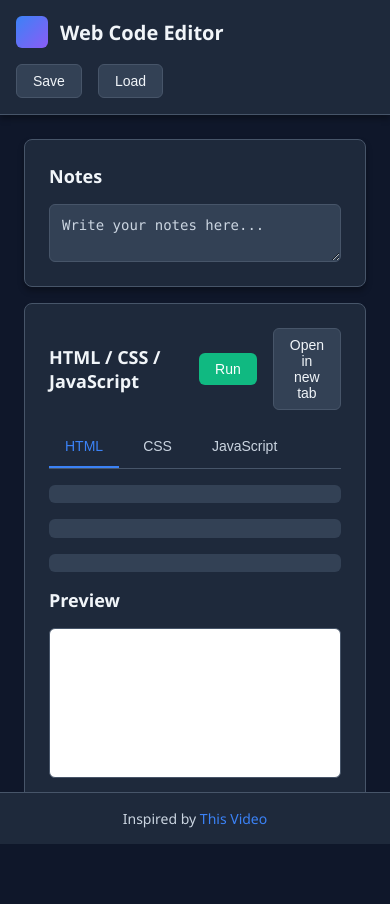
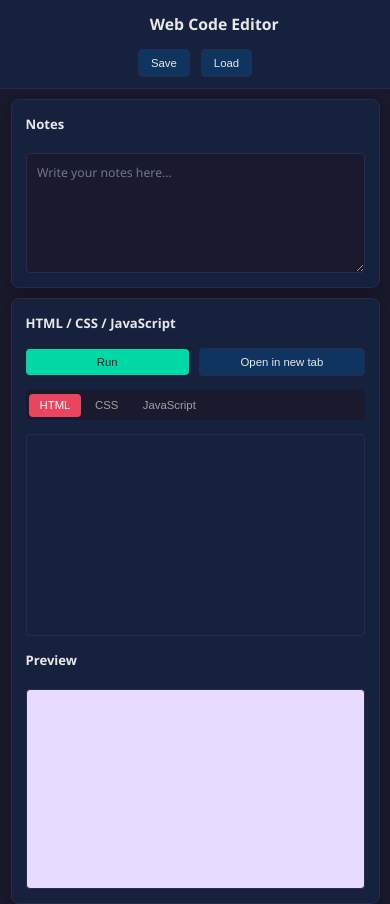
Before and after one commit to junaid-h0ssain/web-code-editor, a website built with Vite: page index.html in a window 390 px wide. Shown: the top 904 px of the page. Before the commit the page ends 844 px from the top, so only its background shows below. Built offline with nearby package versions, Linux system fonts and the light colour scheme.

Commit message:
css changes with opus 4.5 (bad)

```diff
--- a/src/style.css
+++ b/src/style.css
@@ -1,45 +1,62 @@
-* {
+/* ===== CSS Variables ===== */
+:root {
+  --bg-primary: #1a1a2e;
+  --bg-secondary: #16213e;
+  --bg-card: #0f3460;
+  --bg-input: #1a1a2e;
+  --text-primary: #e8e8e8;
+  --text-secondary: #a0a0a0;
+  --text-muted: #6c7a89;
+  --accent: #e94560;
+  --accent-hover: #ff6b6b;
+  --success: #00d9a5;
+  --success-hover: #00f5b8;
+  --warning: #ffc107;
+  --warning-hover: #ffca2c;
+  --border-color: #2a2a4a;
+  --shadow: 0 4px 20px rgba(0, 0, 0, 0.3);
+  --radius: 8px;
+  --radius-sm: 4px;
+  --transition: 0.2s ease;
+}
+
+/* ===== Reset & Base ===== */
+*,
+*::before,
+*::after {
+  box-sizing: border-box;
   margin: 0;
   padding: 0;
-  box-sizing: border-box;
 }
 
-:root {
-  --primary-color: #3b82f6;
-  --primary-dark: #1e40af;
-  --success-color: #10b981;
-  --warning-color: #f59e0b;
-  --danger-color: #ef4444;
-  --bg-primary: #0f172a;
-  --bg-secondary: #1e293b;
-  --bg-tertiary: #334155;
-  --text-primary: #f1f5f9;
-  --text-secondary: #cbd5e1;
-  --border-color: #475569;
-  --shadow: 0 4px 6px rgba(0, 0, 0, 0.3);
+html {
+  font-size: 16px;
+  scroll-behavior: smooth;
 }
 
 body {
   font-family: 'Segoe UI', Tahoma, Geneva, Verdana, sans-serif;
-  background-color: var(--bg-primary);
+  background: var(--bg-primary);
   color: var(--text-primary);
+  line-height: 1.6;
+  min-height: 100vh;
   display: flex;
   flex-direction: column;
-  height: 100vh;
-  overflow: hidden;
 }
 
-/* Layout Classes */
+/* ===== Utility Classes ===== */
 .container {
-  display: flex;
-  gap: 1rem;
-  align-items: center;
+  max-width: 1400px;
+  width: 100%;
+  margin: 0 auto;
+  padding: 0 1rem;
 }
 
 .row {
   display: flex;
-  gap: 1rem;
   align-items: center;
+  gap: 0.75rem;
+  flex-wrap: wrap;
 }
 
 .stack {
@@ -48,18 +65,25 @@ body {
   gap: 1rem;
 }
 
-/* Header */
+.muted {
+  color: var(--text-muted);
+  font-size: 0.875rem;
+}
+
+/* ===== Header ===== */
 header {
-  background-color: var(--bg-secondary);
+  background: var(--bg-secondary);
   border-bottom: 1px solid var(--border-color);
-  padding: 1rem;
-  box-shadow: var(--shadow);
-  flex-shrink: 0;
+  padding: 1rem 0;
+  position: sticky;
+  top: 0;
+  z-index: 100;
 }
 
 header .container {
+  display: flex;
   justify-content: space-between;
-  max-width: 100%;
+  align-items: center;
 }
 
 .brand {
@@ -68,271 +92,263 @@ header .container {
   gap: 0.75rem;
 }
 
-.logo {
-  width: 32px;
-  height: 32px;
-  background: linear-gradient(135deg, var(--primary-color), #8b5cf6);
-  border-radius: 6px;
+.brand .logo {
+  width: 36px;
+  height: 36px;
+  border-radius: var(--radius-sm);
 }
 
-.title {
+.brand .title {
   font-size: 1.25rem;
-  font-weight: 600;
-}
-
-/* Main Layout */
-main {
-  display: flex;
-  gap: 1.5rem;
-  flex: 1;
-  overflow: hidden;
-  padding: 1.5rem;
-}
-
-/* Cards and Panels */
-.card {
-  background-color: var(--bg-secondary);
-  border: 1px solid var(--border-color);
-  border-radius: 8px;
-  padding: 1.5rem;
-  box-shadow: var(--shadow);
-}
-
-.panel {
-  display: flex;
-  flex-direction: column;
-  gap: 1rem;
-}
-
-aside {
-  width: 250px;
-  flex-shrink: 0;
-  overflow-y: auto;
-}
-
-#web-only {
-  flex: 1;
-  overflow: hidden;
-}
-
-/* Headings */
-h2 {
-  font-size: 1.125rem;
   font-weight: 600;
   color: var(--text-primary);
 }
 
-h3 {
-  font-size: 0.95rem;
-  font-weight: 500;
-  color: var(--text-secondary);
-}
-
-/* Buttons */
+/* ===== Buttons ===== */
 .btn {
+  display: inline-flex;
+  align-items: center;
+  justify-content: center;
+  gap: 0.5rem;
   padding: 0.5rem 1rem;
-  border: none;
-  border-radius: 6px;
   font-size: 0.875rem;
   font-weight: 500;
+  border: none;
+  border-radius: var(--radius-sm);
   cursor: pointer;
-  transition: all 0.2s ease;
-  display: flex;
-  align-items: center;
-  gap: 0.5rem;
-}
-
-.btn:hover {
-  transform: translateY(-2px);
-  box-shadow: 0 6px 12px rgba(0, 0, 0, 0.4);
-}
-
-.btn:active {
-  transform: translateY(0);
+  transition: all var(--transition);
+  white-space: nowrap;
 }
 
 .btn.secondary {
-  background-color: var(--bg-tertiary);
+  background: var(--bg-card);
   color: var(--text-primary);
   border: 1px solid var(--border-color);
 }
 
 .btn.secondary:hover {
-  background-color: var(--border-color);
+  background: var(--border-color);
+  border-color: var(--text-muted);
 }
 
 .btn.ok {
-  background-color: var(--success-color);
-  color: white;
+  background: var(--success);
+  color: var(--bg-primary);
 }
 
 .btn.ok:hover {
-  background-color: #059669;
+  background: var(--success-hover);
 }
 
 .btn.warn {
-  background-color: var(--warning-color);
-  color: white;
+  background: var(--warning);
+  color: var(--bg-primary);
 }
 
 .btn.warn:hover {
-  background-color: #d97706;
+  background: var(--warning-hover);
 }
 
-/* Tabs */
+.btn:focus-visible {
+  outline: 2px solid var(--accent);
+  outline-offset: 2px;
+}
+
+/* ===== Main Layout ===== */
+main {
+  display: grid;
+  grid-template-columns: 280px 1fr 320px;
+  gap: 1.5rem;
+  padding: 1.5rem;
+  flex: 1;
+  max-width: 1600px;
+  margin: 0 auto;
+  width: 100%;
+}
+
+/* ===== Cards & Panels ===== */
+.card {
+  background: var(--bg-secondary);
+  border: 1px solid var(--border-color);
+  border-radius: var(--radius);
+  box-shadow: var(--shadow);
+}
+
+.panel {
+  padding: 1.25rem;
+}
+
+/* ===== Headings ===== */
+h2 {
+  font-size: 1rem;
+  font-weight: 600;
+  color: var(--text-primary);
+  margin-bottom: 0.25rem;
+}
+
+h3 {
+  font-size: 0.875rem;
+  font-weight: 600;
+  color: var(--text-secondary);
+  margin-top: 0.5rem;
+}
+
+/* ===== Notes Aside ===== */
+aside .text,
+#notes {
+  flex: 1;
+  min-height: 200px;
+  background: var(--bg-input);
+  border: 1px solid var(--border-color);
+  border-radius: var(--radius-sm);
+  padding: 0.75rem;
+  color: var(--text-primary);
+  font-family: inherit;
+  font-size: 0.875rem;
+  resize: vertical;
+  transition: border-color var(--transition);
+}
+
+#notes:focus {
+  outline: none;
+  border-color: var(--accent);
+}
+
+#notes::placeholder {
+  color: var(--text-muted);
+}
+
+/* ===== Tabs ===== */
 .tabs {
   display: flex;
-  gap: 0.5rem;
-  border-bottom: 1px solid var(--border-color);
+  gap: 0.25rem;
+  background: var(--bg-input);
+  padding: 0.25rem;
+  border-radius: var(--radius-sm);
+  width: fit-content;
 }
 
 .tab {
-  padding: 0.75rem 1rem;
-  background: none;
+  padding: 0.5rem 1rem;
+  font-size: 0.875rem;
+  font-weight: 500;
+  color: var(--text-secondary);
+  background: transparent;
   border: none;
-  border-bottom: 2px solid transparent;
-  color: var(--text-secondary);
+  border-radius: var(--radius-sm);
   cursor: pointer;
-  font-size: 0.875rem;
-  transition: all 0.2s ease;
+  transition: all var(--transition);
 }
 
 .tab:hover {
   color: var(--text-primary);
+  background: var(--border-color);
 }
 
 .tab.active {
-  color: var(--primary-color);
-  border-bottom-color: var(--primary-color);
+  background: var(--accent);
+  color: white;
 }
 
-/* Editor Wrapper */
+.tab:focus-visible {
+  outline: 2px solid var(--accent);
+  outline-offset: 2px;
+}
+
+/* ===== Editor Section ===== */
+#webEditors {
+  min-height: 500px;
+}
+
+#webEditors > .row {
+  justify-content: space-between;
+}
+
 .editor-wrap {
-  display: flex;
   flex: 1;
+  min-height: 250px;
+  border-radius: var(--radius-sm);
   overflow: hidden;
-  border-radius: 6px;
+  border: 1px solid var(--border-color);
+}
+
+.editor-wrap[hidden] {
+  display: none;
 }
 
 .editor {
-  flex: 1;
-  overflow: auto;
-  background-color: var(--bg-tertiary);
-  padding: 1rem;
-  font-family: 'Monaco', 'Courier New', monospace;
-  font-size: 0.875rem;
-  line-height: 1.5;
+  width: 100%;
+  height: 100%;
+  min-height: 250px;
 }
 
-/* Web Editors Section */
-#webEditors {
+/* ===== Preview ===== */
+.preview {
+  width: 100%;
+  min-height: 300px;
+  background: #e7dcff;
+  border: 1px solid var(--border-color);
+  border-radius: var(--radius-sm);
+}
+
+/* ===== Output Panel ===== */
+.output {
+  flex: 1;
+  min-height: 150px;
+  max-height: 400px;
+  overflow-y: auto;
+  background: var(--bg-input);
+  border: 1px solid var(--border-color);
+  border-radius: var(--radius-sm);
+  padding: 0.75rem;
+  font-family: 'Consolas', 'Monaco', monospace;
+  font-size: 0.8125rem;
+  color: var(--success);
+  white-space: pre-wrap;
+  word-break: break-word;
+}
+
+aside ul {
+  padding-left: 1.25rem;
   display: flex;
   flex-direction: column;
-  gap: 1rem;
-  overflow: hidden;
-  height: 100%;
+  gap: 0.25rem;
 }
 
-#webEditors > .row:first-child {
-  justify-content: space-between;
+aside ul li {
+  font-size: 0.8125rem;
 }
 
-/* Preview */
-.preview {
-  width: 100%;
-  height: 300px;
-  border: 1px solid var(--border-color);
-  border-radius: 6px;
-  background-color: white;
-  flex-shrink: 0;
-}
-
-/* Textarea */
-textarea.text {
-  width: 100%;
-  padding: 0.75rem;
-  background-color: var(--bg-tertiary);
-  color: var(--text-primary);
-  border: 1px solid var(--border-color);
-  border-radius: 6px;
-  font-family: 'Monaco', 'Courier New', monospace;
+/* ===== Footer ===== */
+.footer {
+  text-align: center;
+  padding: 1rem;
+  color: var(--text-muted);
   font-size: 0.875rem;
-  resize: vertical;
-  flex: 1;
-  overflow-y: auto;
-}
-
-textarea.text::placeholder {
-  color: var(--text-secondary);
-}
-
-textarea.text:focus {
-  outline: none;
-  border-color: var(--primary-color);
-  box-shadow: 0 0 0 3px rgba(59, 130, 246, 0.1);
-}
-
-/* Output */
-#output {
-  background-color: var(--bg-tertiary);
-  border: 1px solid var(--border-color);
-  border-radius: 6px;
-  padding: 1rem;
-  min-height: 150px;
-  max-height: 300px;
-  overflow-y: auto;
-  font-family: 'Monaco', 'Courier New', monospace;
-  font-size: 0.875rem;
-  line-height: 1.5;
-}
-
-.output:empty::before {
-  content: 'Output will appear here...';
-  color: var(--text-secondary);
-}
-
-/* Notes */
-ul.muted {
-  list-style-position: inside;
-  color: var(--text-secondary);
-  font-size: 0.875rem;
-  line-height: 1.6;
-}
-
-ul.muted li {
-  margin-bottom: 0.5rem;
-}
-
-/* Footer */
-.footer {
-  background-color: var(--bg-secondary);
   border-top: 1px solid var(--border-color);
-  padding: 1rem;
-  text-align: center;
-  font-size: 0.875rem;
-  color: var(--text-secondary);
-  flex-shrink: 0;
+  background: var(--bg-secondary);
 }
 
 .footer a {
-  color: var(--primary-color);
+  color: var(--accent);
   text-decoration: none;
-  transition: color 0.2s ease;
+  transition: color var(--transition);
 }
 
 .footer a:hover {
-  color: #8b5cf6;
+  color: var(--accent-hover);
   text-decoration: underline;
 }
 
-/* Scrollbar Styling */
+/* ===== Scrollbar ===== */
 ::-webkit-scrollbar {
   width: 8px;
   height: 8px;
 }
 
 ::-webkit-scrollbar-track {
-  background: var(--bg-secondary);
+  background: var(--bg-input);
+  border-radius: 4px;
 }
 
 ::-webkit-scrollbar-thumb {
@@ -341,71 +357,181 @@ ul.muted li {
 }
 
 ::-webkit-scrollbar-thumb:hover {
-  background: var(--text-secondary);
+  background: var(--text-muted);
 }
 
-/* Responsive Design */
-@media (max-width: 1024px) {
+/* ===== Responsive - Tablet ===== */
+@media (max-width: 1200px) {
   main {
-    flex-direction: column;
+    grid-template-columns: 1fr 1fr;
+    grid-template-rows: auto auto auto;
+  }
+
+  main > aside:first-of-type {
+    grid-column: 1;
+    grid-row: 1;
+  }
+
+  main > section {
+    grid-column: 1 / -1;
+    grid-row: 2;
+  }
+
+  main > aside:last-of-type {
+    grid-column: 2;
+    grid-row: 1;
+  }
+}
+
+@media (max-width: 900px) {
+  main {
+    grid-template-columns: 1fr;
+    padding: 1rem;
     gap: 1rem;
   }
 
-  aside {
-    width: 100%;
-    max-height: 200px;
+  main > aside:first-of-type {
+    grid-column: 1;
+    grid-row: 1;
   }
 
-  #web-only {
-    min-height: 500px;
+  main > section {
+    grid-column: 1;
+    grid-row: 2;
+  }
+
+  main > aside:last-of-type {
+    grid-column: 1;
+    grid-row: 3;
+  }
+
+  #notes {
+    min-height: 120px;
+  }
+}
+
+/* ===== Responsive - Mobile ===== */
+@media (max-width: 600px) {
+  html {
+    font-size: 14px;
+  }
+
+  header {
+    padding: 0.75rem 0;
+  }
+
+  header .container {
+    flex-direction: column;
+    gap: 0.75rem;
+  }
+
+  .brand .title {
+    font-size: 1.125rem;
+  }
+
+  .brand .logo {
+    width: 28px;
+    height: 28px;
+  }
+
+  main {
+    padding: 0.75rem;
+    gap: 0.75rem;
+  }
+
+  .panel {
+    padding: 1rem;
+  }
+
+  .tabs {
+    width: 100%;
+    overflow-x: auto;
+  }
+
+  .tab {
+    padding: 0.4rem 0.75rem;
+    font-size: 0.8125rem;
+  }
+
+  #webEditors > .row {
+    flex-direction: column;
+    align-items: stretch;
+  }
+
+  #webEditors > .row > .row {
+    justify-content: stretch;
+  }
+
+  #webEditors > .row > .row .btn {
+    flex: 1;
+  }
+
+  .editor-wrap {
+    min-height: 200px;
+  }
+
+  .editor {
+    min-height: 200px;
   }
 
   .preview {
-    height: 200px;
+    min-height: 200px;
+  }
+
+  .output {
+    min-height: 100px;
+    max-height: 250px;
+  }
+
+  .btn {
+    padding: 0.5rem 0.875rem;
+    font-size: 0.8125rem;
+  }
+
+  aside ul {
+    padding-left: 1rem;
+  }
+
+  h2 {
+    font-size: 0.9375rem;
   }
 }
 
-@media (max-width: 640px) {
-  header .container {
-    flex-direction: column;
-    align-items: flex-start;
+/* ===== Extra Small Devices ===== */
+@media (max-width: 380px) {
+  .brand .title {
+    font-size: 1rem;
   }
 
   header .row {
     width: 100%;
-    justify-content: flex-start;
+    justify-content: center;
   }
 
-  .tabs {
-    overflow-x: auto;
-  }
-
-  .preview {
-    height: 150px;
-  }
-
-  #output {
-    max-height: 200px;
+  .btn span {
+    display: inline;
   }
 }
 
-/* Focus States for Accessibility */
-.btn:focus,
-.tab:focus,
-textarea:focus {
-  outline: 2px solid var(--primary-color);
+/* ===== Accessibility ===== */
+@media (prefers-reduced-motion: reduce) {
+  *,
+  *::before,
+  *::after {
+    animation-duration: 0.01ms !important;
+    animation-iteration-count: 1 !important;
+    transition-duration: 0.01ms !important;
+  }
+}
+
+/* ===== Focus Styles ===== */
+:focus-visible {
+  outline: 2px solid var(--accent);
   outline-offset: 2px;
 }
 
-/* Print Styles */
-@media print {
-  body {
-    background: white;
-    color: black;
-  }
-
-  header,
-  .footer {
-    display: none;
-  }
+/* ===== Selection ===== */
+::selection {
+  background: var(--accent);
+  color: white;
 }
```
Also changed, not shown: index.html (+2 -1 lines).
